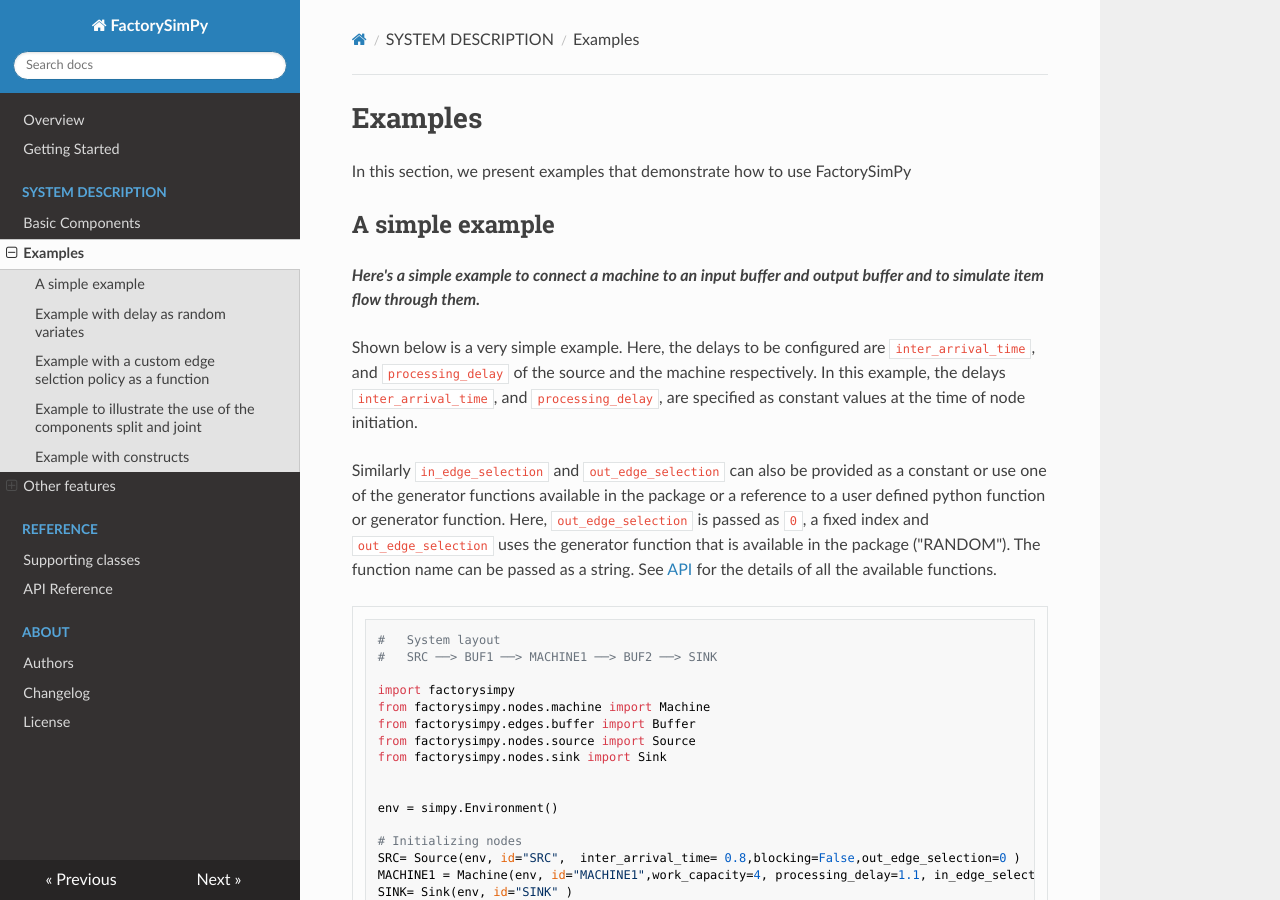
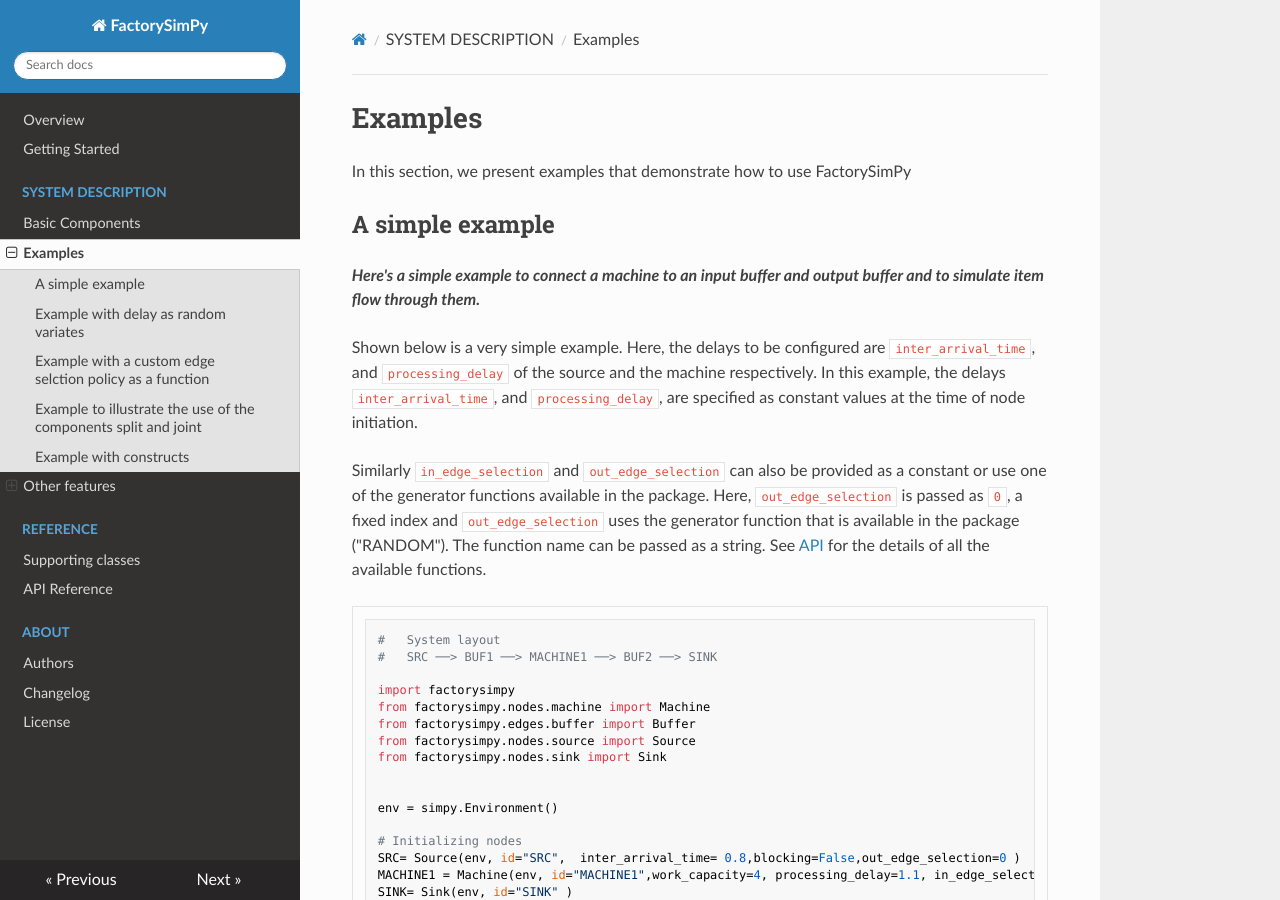
Before and after one commit to FactorySimPy/FactorySimPy, an MkDocs documentation site: the page built from docs/examples.md, in a window 1280 px wide and 900 px high. Built offline with MkDocs 1.6.1, drawn with Linux system fonts in a browser that asks for light colours; nearby versions of some CDN libraries.

Commit message:
documentation update

````diff
--- a/docs/examples.md
+++ b/docs/examples.md
@@ -10,7 +10,7 @@ In this section, we present examples that demonstrate how to use FactorySimPy
 
 Shown below is a very simple example. Here, the delays to be configured are `inter_arrival_time`, and `processing_delay` of the source and the machine respectively. In this example, the delays `inter_arrival_time`, and `processing_delay`, are specified as constant values at the time of node initiation.
 
-Similarly `in_edge_selection` and  `out_edge_selection` can also be provided as a constant or use one of the generator functions available in the package or a reference to a user defined python function or generator function. Here, `out_edge_selection` is passed as `0`, a fixed index and  `out_edge_selection` uses the generator function that is available in the package ("RANDOM"). The function name can be passed as a string. See [API](api_ref_main_page.md) for the details of all the available functions.
+Similarly `in_edge_selection` and  `out_edge_selection` can also be provided as a constant or use one of the generator functions available in the package. Here, `out_edge_selection` is passed as `0`, a fixed index and  `out_edge_selection` uses the generator function that is available in the package ("RANDOM"). The function name can be passed as a string. See [API](api_ref_main_page.md) for the details of all the available functions.
 
 ```python
 
````
